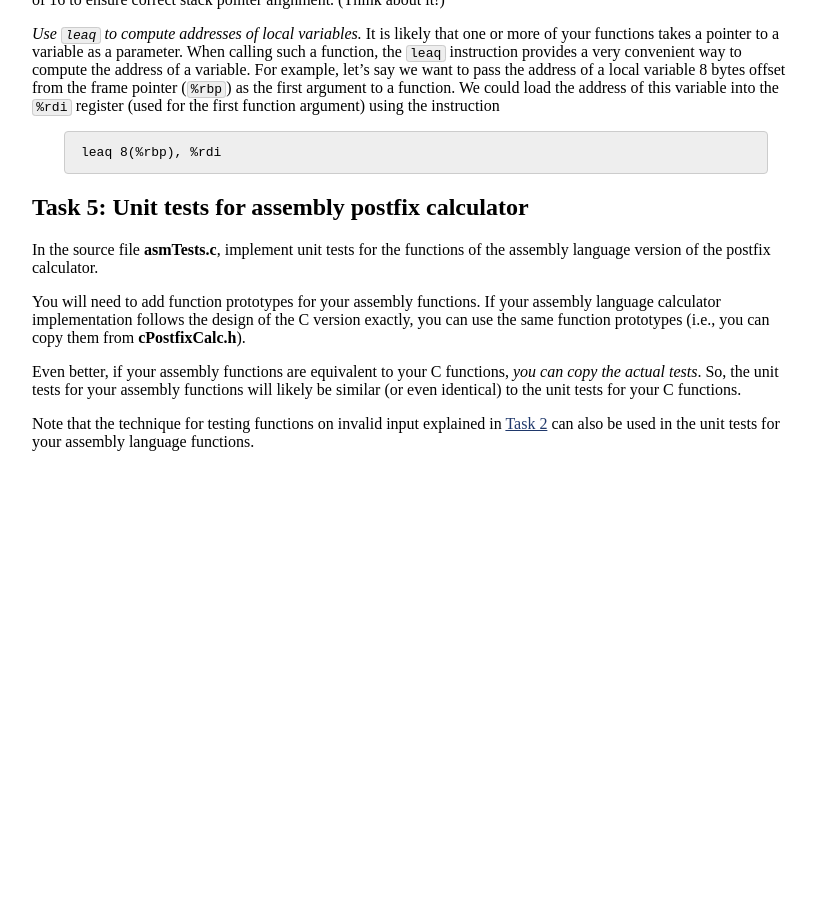
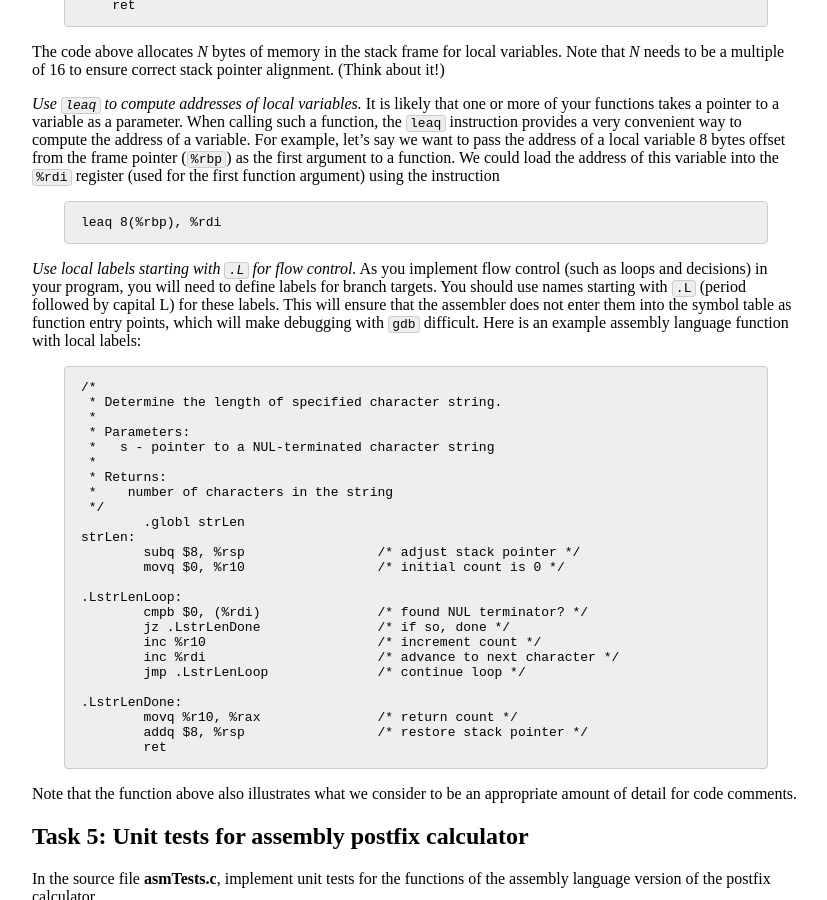
Before and after one commit to jhucsf/spring2020, a Jekyll site: the page built from assign/assign02.md, in a window 1280 px wide and 900 px high, scrolled down 5746 px. Shown: the whole window, without its empty margins (224-1051 px from the left). Built offline with Jekyll 4.4.1, drawn with Linux system fonts in a browser that asks for light colours; before the commit the page ends 6229 px from its top, so only the background shows below that; some of the changed text lies outside the part shown.

Commit message:
additional details about writing asm code

````diff
--- a/assign/assign02.md
+++ b/assign/assign02.md
@@ -19,7 +19,7 @@ The grading breakdown is:
 
 This is a challenging assignment.  Don't wait until the last minute to start it!  As usual, ask questions using Piazza, come to office hours, etc.
 
-**Important**: When you write assembly code, you must *actually* write assembly code. Using the compiler to generate assembly code is *not* allowed.  See <a href="#task-4-postfix-calculator-in-assembly">Task 4</a> for more details.
+**Important**: When you write assembly code, you must *actually* write assembly code. Using the compiler to generate assembly code is *not* allowed.  In addition, we expect *highly detailed* code comments; in assembly lanuage programs, it's not unusual for *every* line of code to be commented.  See <a href="#task-4-postfix-calculator-in-assembly">Task 4</a> for more details.
 
 When you are done with this assignment you will have proved yourself capable of writing nontrivial x86-64 assembly code.  This is a foundational skill for hacking on operating systems and compilers, understanding security vulnerabilities such as buffer overflows, and generally becoming one with the machine.
 
@@ -197,6 +197,8 @@ The purpose of this assignment is for you to learn how to write assembly code by
 
 You may inspect compiler-generated assembly code as a learning tool, but you should do so sparingly, and you should *never* directly copy any compiler-generated code into your assembly source files.
 
+We expect your assembly code to have *very detailed* code comments.  The code comments should explain *exactly* what your assembly code is doing.  You should not expect to receive substantial credit for inadequately-commented code.
+
 ### Hints for Task 4
 
 This task is challenging!  Here are some hints to help you make progress.
@@ -242,6 +244,38 @@ The code above allocates *N* bytes of memory in the stack frame for local variab
 leaq 8(%rbp), %rdi
 ```
 
+*Use local labels starting with `.L` for flow control.*  As you implement flow control (such as loops and decisions) in your program, you will need to define labels for branch targets.  You should use names starting with `.L` (period followed by capital L) for these labels.  This will ensure that the assembler does not enter them into the symbol table as function entry points, which will make debugging with `gdb` difficult.  Here is an example assembly language function with local labels:
+
+```
+/*
+ * Determine the length of specified character string.
+ *
+ * Parameters:
+ *   s - pointer to a NUL-terminated character string
+ *
+ * Returns:
+ *    number of characters in the string
+ */
+	.globl strLen
+strLen:
+	subq $8, %rsp                 /* adjust stack pointer */
+	movq $0, %r10                 /* initial count is 0 */
+
+.LstrLenLoop:
+	cmpb $0, (%rdi)               /* found NUL terminator? */
+	jz .LstrLenDone               /* if so, done */
+	inc %r10                      /* increment count */
+	inc %rdi                      /* advance to next character */
+	jmp .LstrLenLoop              /* continue loop */
+
+.LstrLenDone:
+	movq %r10, %rax               /* return count */
+	addq $8, %rsp                 /* restore stack pointer */
+	ret
+```
+
+Note that the function above also illustrates what we consider to be an appropriate amount of detail for code comments.
+
 ## Task 5: Unit tests for assembly postfix calculator
 
 In the source file **asmTests.c**, implement unit tests for the functions of the assembly language version of the postfix calculator.
````
